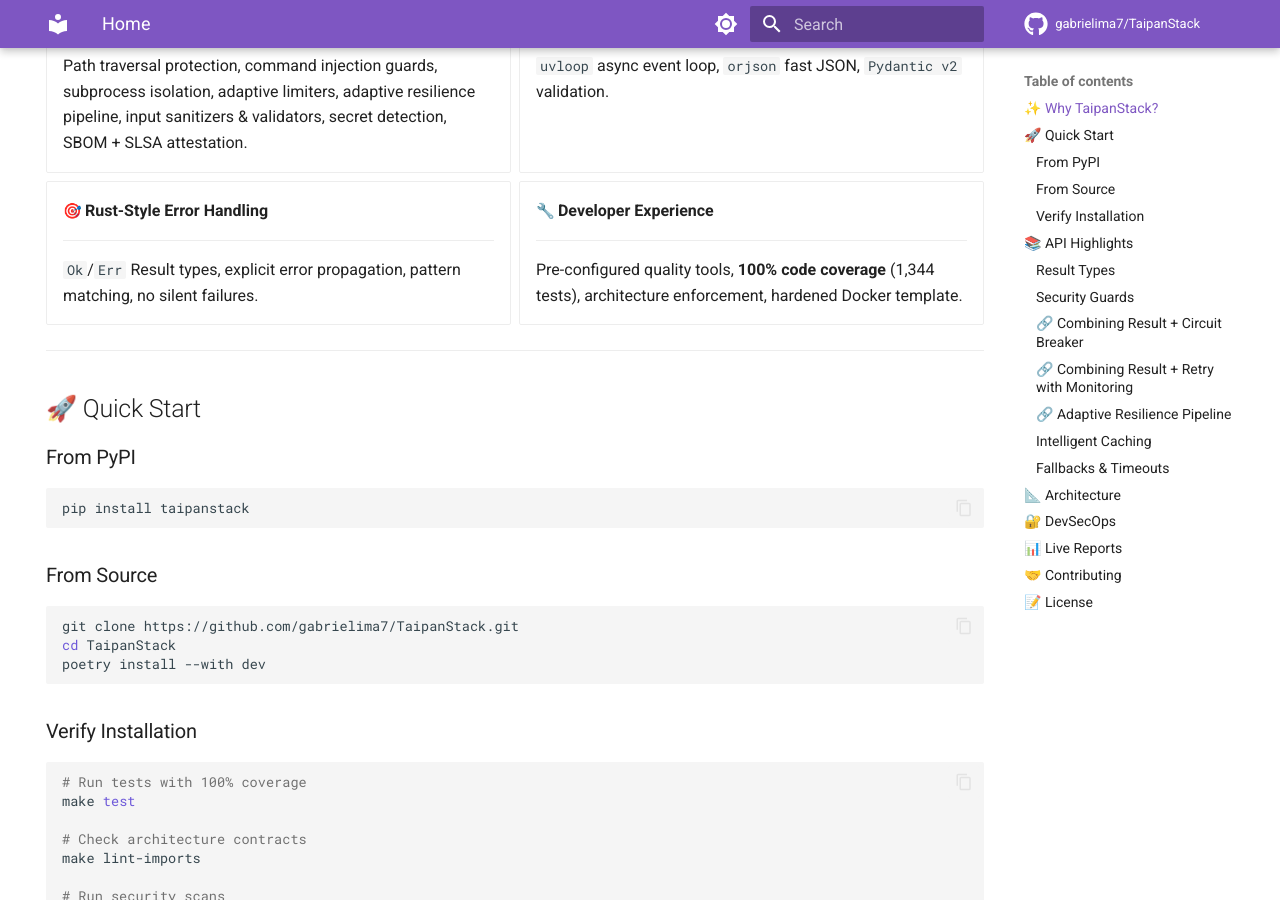
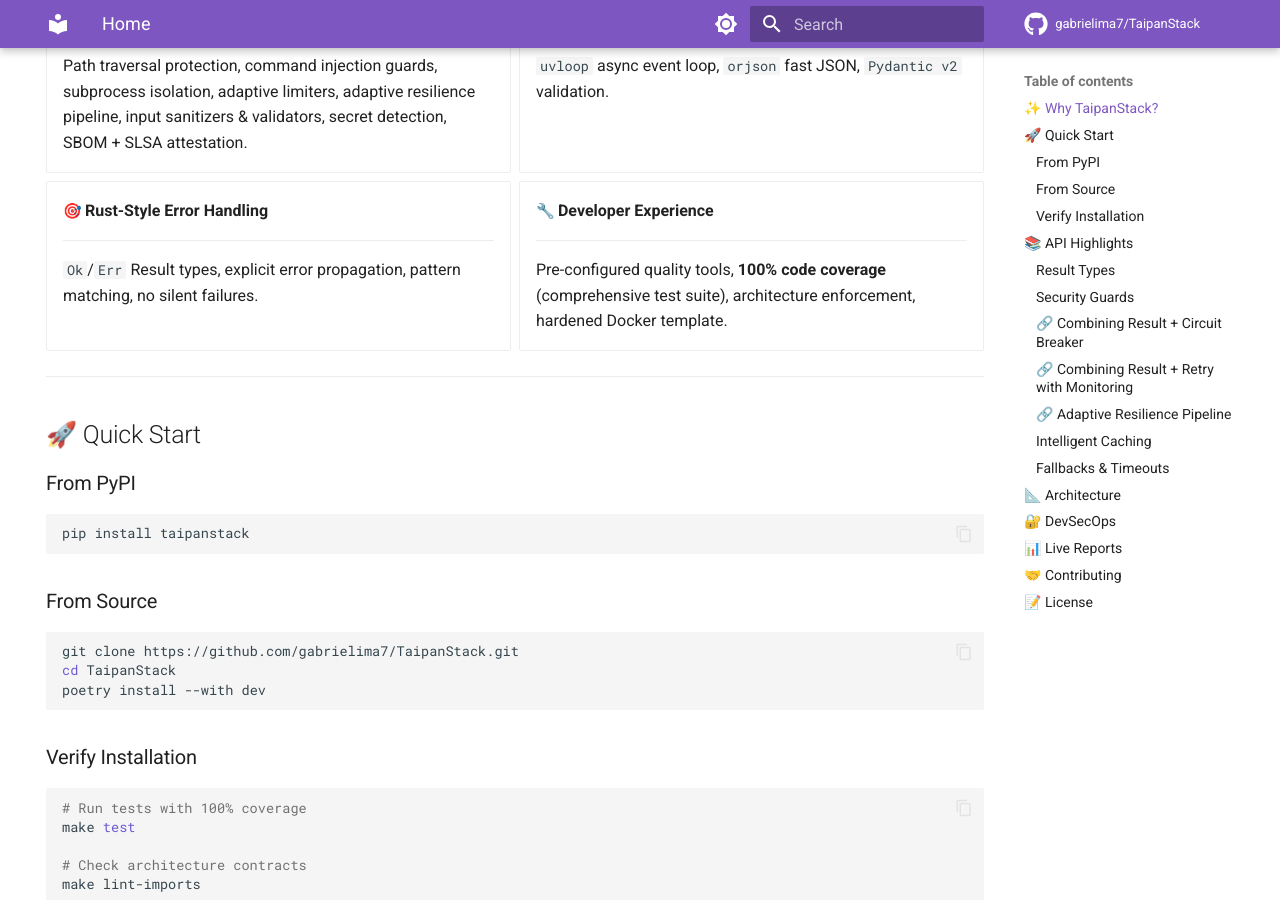
Before and after one commit to gabrielima7/TaipanStack, an MkDocs documentation site: the page built from docs/index.md, in a window 1280 px wide and 900 px high, scrolled down 546 px. Built offline with MkDocs 1.6.1 and Material for MkDocs 9.7.7, drawn with Linux system fonts in a browser that asks for light colours; emoji names are drawn with the system emoji font; comment, search, counter and statistics services are not loaded; some of the changed text lies outside the part shown.

Commit message:
docs: remove hardcoded test metrics from documentation (#1023)
Replaced hardcoded test counts with "comprehensive test suite" in `docs/index.md` and `docs/architecture.md` to avoid metric churning. Tested with `mkdocs build --strict` and `make lint && make test`.

Co-authored-by: google-labs-jules[bot] <161369871+google-labs-jules[bot]@users.noreply.github.com>
Co-authored-by: gabrielima7 <230595838+gabrielima7@users.noreply.github.com>

```diff
--- a/docs/index.md
+++ b/docs/index.md
@@ -46,7 +46,7 @@ TaipanStack is a battle-tested foundation for production-grade Python projects t
 
     ---
 
-    Pre-configured quality tools, **100% code coverage** (1,344 tests), architecture enforcement, hardened Docker template.
+    Pre-configured quality tools, **100% code coverage** (comprehensive test suite), architecture enforcement, hardened Docker template.
 
 </div>
 
@@ -246,7 +246,7 @@ async def fetch_remote_status() -> Result[dict, Exception]:
 
 | Report | Description |
 |--------|-------------|
-| [🧪 Coverage Report](https://gabrielima7.github.io/TaipanStack/htmlcov/) | Full HTML coverage report — 100% (1,344 tests) |
+| [🧪 Coverage Report](https://gabrielima7.github.io/TaipanStack/htmlcov/) | Full HTML coverage report — 100% (comprehensive test suite) |
 
 ---
 
```
Also changed, not shown: docs/architecture.md (+1 -1 lines).
